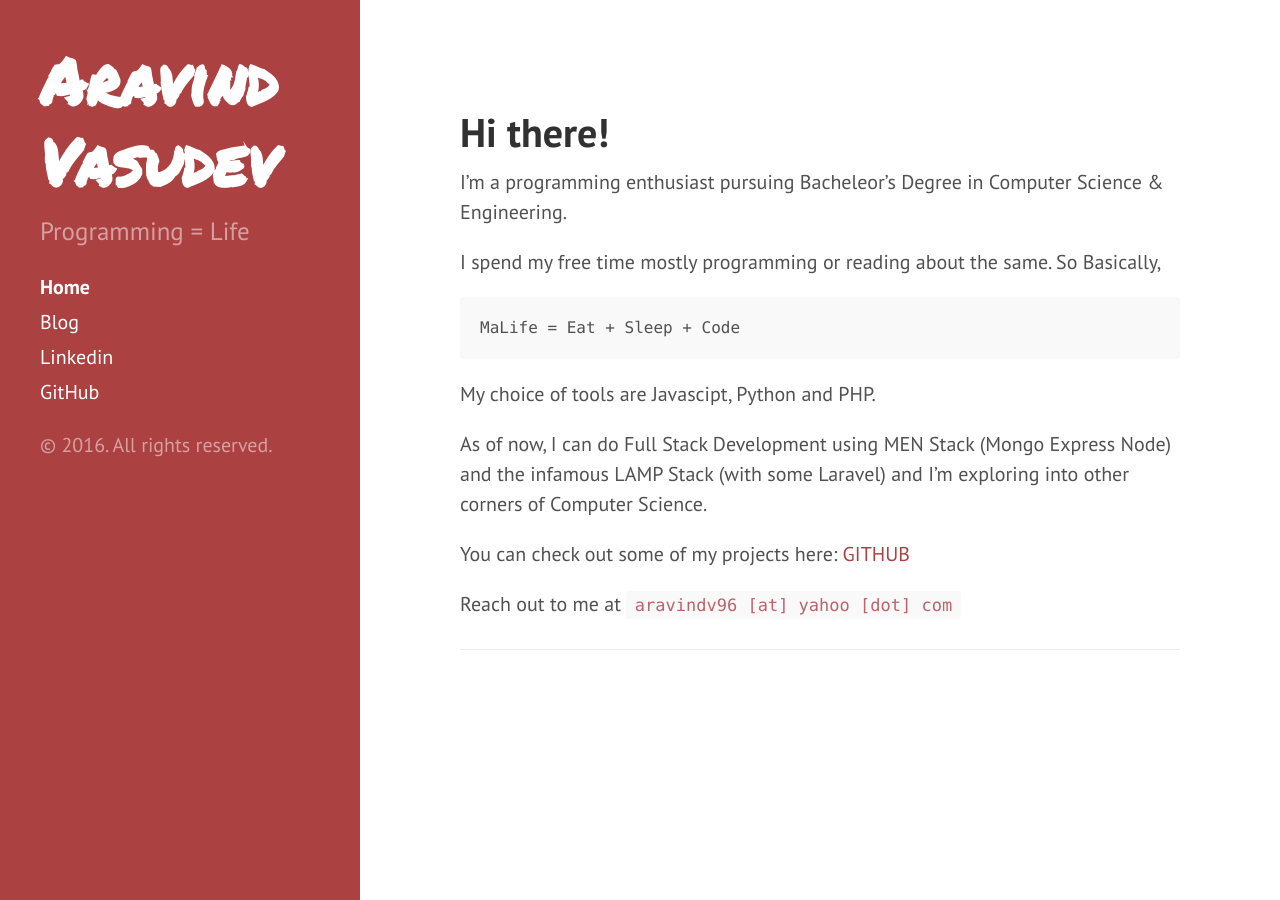
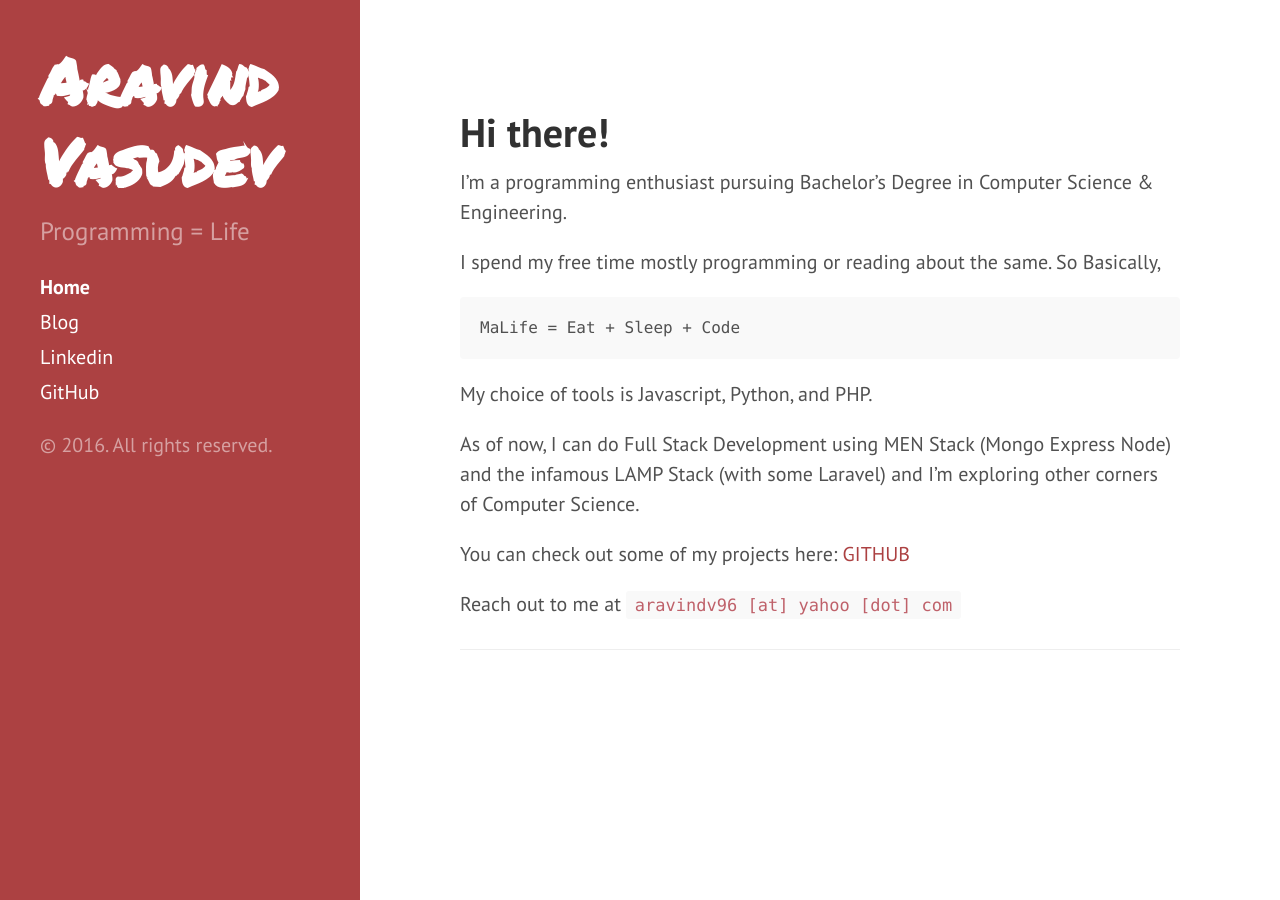
Before and after one commit to AravindVasudev/AravindVasudev.github.io, a Jekyll site: the page built from index.md, in a window 1280 px wide. Built offline with Jekyll 4.4.1, drawn with Linux system fonts in a browser that asks for light colours; Markdown is read by kramdown in place of the engine named in the settings.

Commit message:
Typo Fixed

````diff
--- a/index.md
+++ b/index.md
@@ -5,8 +5,7 @@ title: Home
 
 # Hi there!
 
-I'm a programming enthusiast pursuing Bacheleor's Degree in Computer Science
-& Engineering.
+I'm a programming enthusiast pursuing Bachelor's Degree in Computer Science & Engineering.
 
 I spend my free time mostly programming or reading about the same. So Basically,
 
@@ -14,10 +13,10 @@ I spend my free time mostly programming or reading about the same. So Basically,
 MaLife = Eat + Sleep + Code
 ```
 
-My choice of tools are Javascipt, Python and PHP.
+My choice of tools is Javascript, Python, and PHP.
 
 As of now, I can do Full Stack Development using MEN Stack (Mongo Express Node)
-and the infamous LAMP Stack (with some Laravel) and I'm exploring into other
+and the infamous LAMP Stack (with some Laravel) and I'm exploring other
 corners of Computer Science.
 
 You can check out some of my projects here: [GITHUB](https://github.com/AravindVasudev)
````
